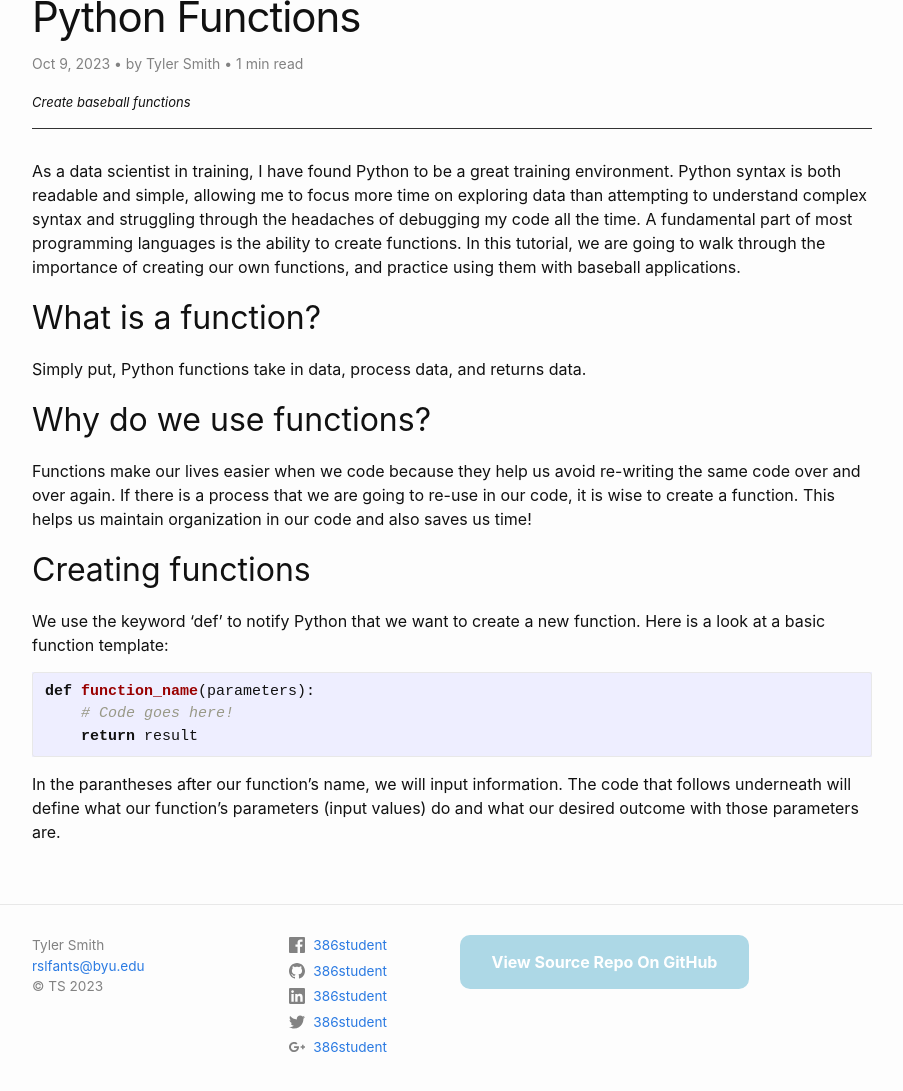
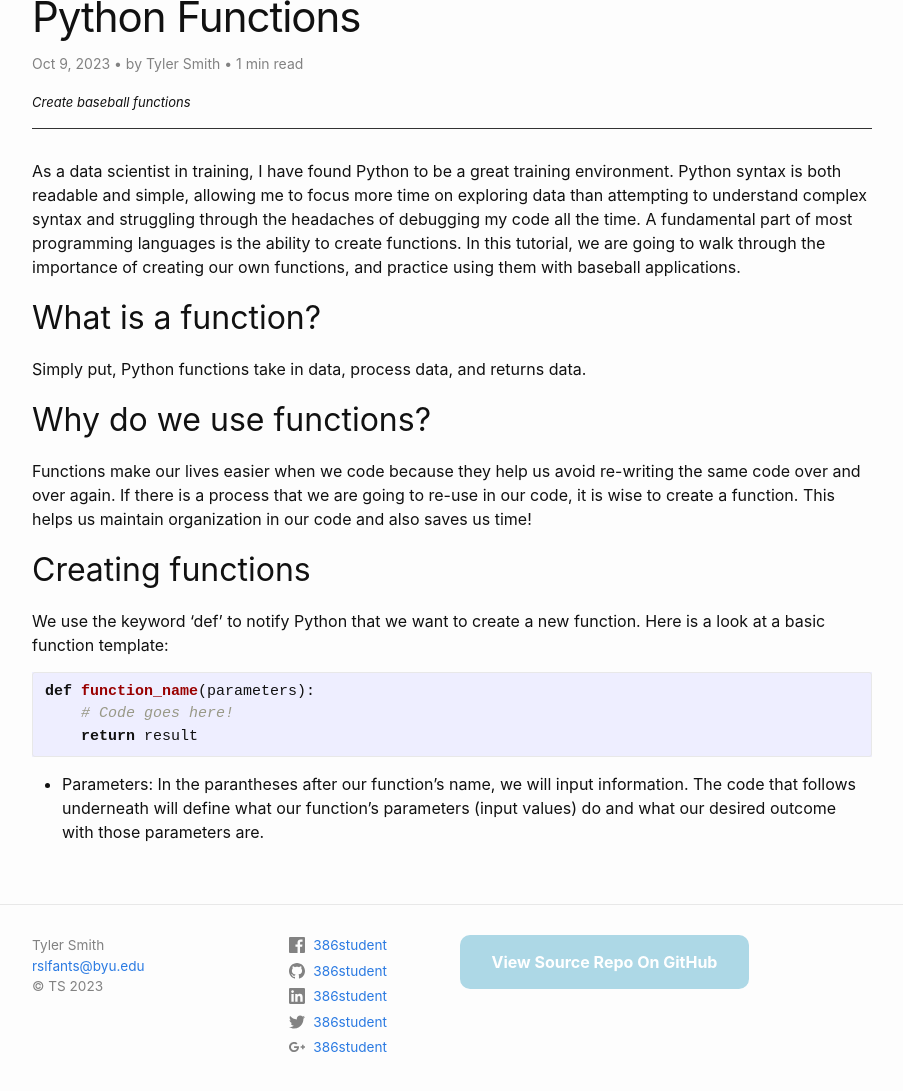
Before and after one commit to tyler-c-smith04/blog, a Jekyll site: the page built from _posts/2023-10-09-python-functions.md, in a window 1280 px wide, cut to the strip 246-1363 px from the top of the page. Shown: the top 1091 px of the strip, without its empty margins (188-1091 px from the left). Built offline with Jekyll 4.4.1, drawn with Linux system fonts in a browser that asks for light colours; comment, search, counter and statistics services are not loaded.

Commit message:
Update 2023-10-09-python-functions.md

````diff
--- a/_posts/2023-10-09-python-functions.md
+++ b/_posts/2023-10-09-python-functions.md
@@ -25,4 +25,4 @@ def function_name(parameters):
     return result
 ```
 
-In the parantheses after our function's name, we will input information. The code that follows underneath will define what our function's parameters (input values) do and what our desired outcome with those parameters are.
+* Parameters: In the parantheses after our function's name, we will input information. The code that follows underneath will define what our function's parameters (input values) do and what our desired outcome with those parameters are.
````
